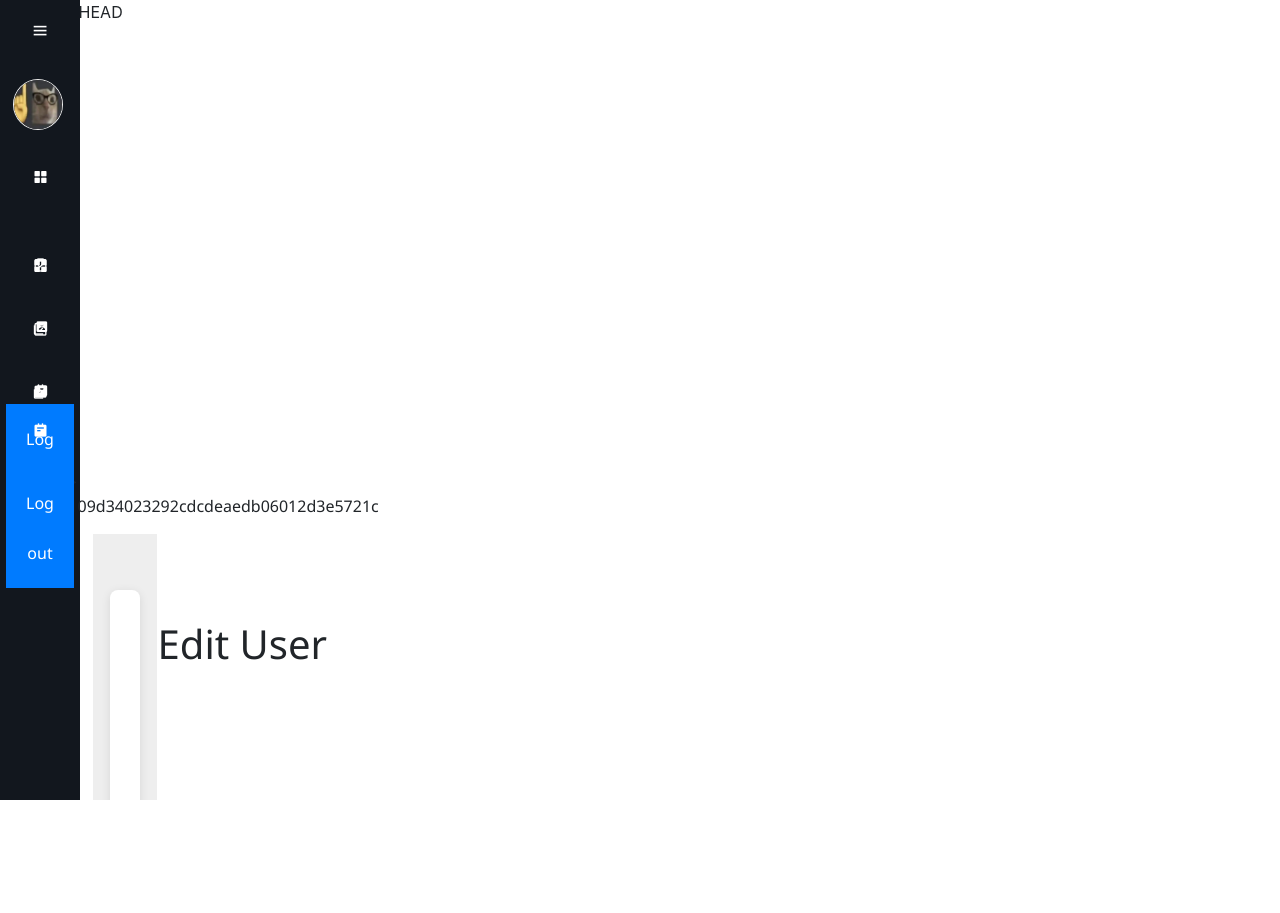
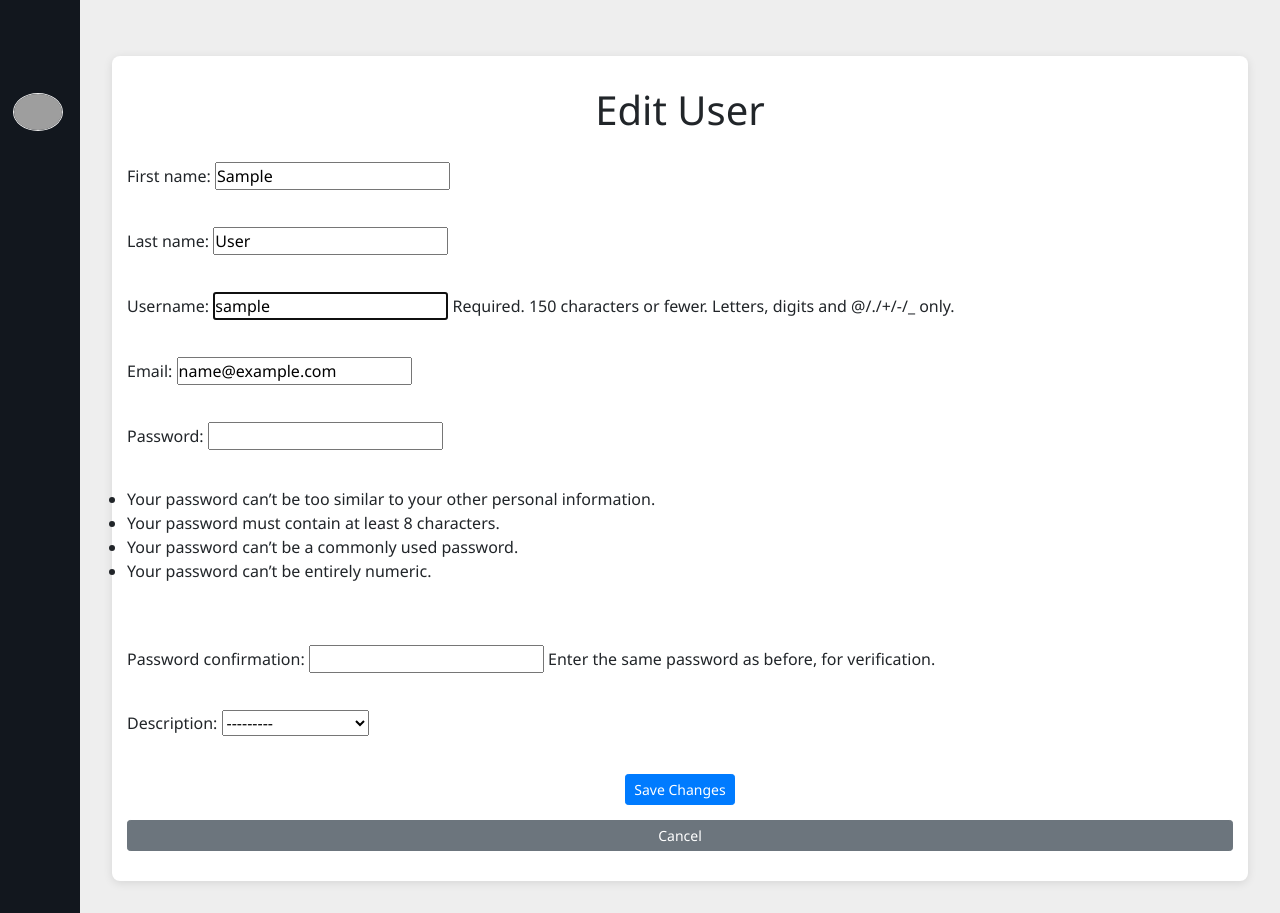
Before and after one commit to ana-chenoweth/ProyectoPizzas, a Django app: page /editar-usuario/1/ in a window 1280 px wide. Before the commit the page ends 800 px from the top, so only its background shows below. Run offline with Django 5.2, Linux system fonts and the light colour scheme; the visitor is signed in with stand-in values (Sample User, id 1); data comes from the database, SQL or seed files in the repository; some libraries are stand-ins or nearby versions; grey boxes are pictures that could not be loaded.

Commit message:
ya borra y edita y arregle errores

```diff
--- a/MyPizzeria/base/static/css/dashboard.css
+++ b/MyPizzeria/base/static/css/dashboard.css
@@ -15,8 +15,8 @@
   position: absolute;
   top: 0;
   left: 0;
-  height: 100vh;
-  width: 80px;
+  height: 1000vh;
+  width: 10000px;
   background-color: #12171e;
   padding: 0.4rem 0.8rem;
   transition: all 0.5s ease;
--- a/MyPizzeria/base/templates/add_inventory_item.html
+++ b/MyPizzeria/base/templates/add_inventory_item.html
@@ -89,7 +89,7 @@
                 </div>
                 <div class="d-flex justify-content-between mt-3">
                     <button type="submit" class="btn btn-primary">Create Task</button>
-                    <a href="{% url 'base:inventory_list' %}" class="btn btn-secondary">Cancel</a>
+                    <a href="{% url 'base:home' %}" class="btn btn-secondary">Cancel</a>
                 </div>
             </form>
         </div>
--- a/MyPizzeria/base/templates/base.html
+++ b/MyPizzeria/base/templates/base.html
@@ -82,7 +82,6 @@
       <div class="container mt-12">
       <h1>Inventory Overview</h1>
       <div class="container mt-12">
-        <h1>Inventory Overview</h1>
         {% if low_stock_items %}
         <div class="alert alert-warning mt-4" role="alert">
           <strong>¡Atención!</strong> Hay productos con inventario bajo:
--- a/MyPizzeria/base/templates/edit-inventory-item.html
+++ b/MyPizzeria/base/templates/edit-inventory-item.html
@@ -82,7 +82,7 @@
   <div class="main-content">
     <div class="container mt-4">
       <h1>Edit Inventory Item</h1>
-      <form method="POST" action="{% url 'base:edit_inventory_item' item.id %}">
+      <form method="POST" action="{% url 'base:edit_inventory_item' inventory_item.id %}">
         {% csrf_token %}
         {{ form.as_p }}
         <button type="submit" class="btn btn-primary btn-sm">Save Changes</button>
--- a/MyPizzeria/base/templates/editar-usuario.html
+++ b/MyPizzeria/base/templates/editar-usuario.html
@@ -13,7 +13,6 @@
 </head>
 
 <body>
-<<<<<<< HEAD
    <!-- Bootstrap JS and dependencies -->
    <script src="https://code.jquery.com/jquery-3.5.1.slim.min.js"></script>
    <script src="https://cdn.jsdelivr.net/npm/@popperjs/core@2.9.2/dist/umd/popper.min.js"></script>
@@ -26,36 +25,6 @@
         <span>Piedra Romana</span>
       </div>
       <i class="bx bx-menu" id="btn"></i>
-=======
-    <div class="sidebar">
-        <div class="top">
-            <div class="logo">
-                <i class="bx bxl-codepen"></i>
-                <span>WorkMate</span>
-            </div>
-            <i class="bx bx-menu" id="btn"></i>
-        </div>
-        <div class="user">
-            <img src="{% static 'images/user-img.jpg' %}" alt="me" class="user-img">
-            <div>
-                {% if user.is_authenticated %}
-                <p class="bold">Hello, {{user.username}}</p>
-                {% endif %}
-            </div>
-        </div>
-        <ul>
-            <li><a href="/"><i class="bx bxs-grid-alt"></i><span class="nav-item">Dashboard</span></a></li>
-            <li><a href="/gestion-tareas/"><i class="bx bx-task"></i><span class="nav-item">Manage Tasks</span></a></li>
-            <li><a href="/gestion-usuarios/"><i class="bx bxs-user-account"></i><span class="nav-item">Manage Users</span></a></li>
-            <li><a href="/mis-tareas/"><i class="bx bxs-notepad"></i><span class="nav-item">My Tasks</span></a></li>
-            <li>
-                <form method="POST" action="{% url 'base:logout' %}" class="logout-form">
-                    {% csrf_token %}
-                    <button type="submit" aria-label="Logout">Log out</button>
-                </form>
-            </li>
-        </ul>
->>>>>>> 562b86109d34023292cdcdeaedb06012d3e5721c
     </div>
     <div class="user">
       <img src="{% static "user-img.jpg" %}" alt="me" class="user-img">
@@ -116,7 +85,7 @@
             {% csrf_token %}
             {{ form.as_p }}
             <button type="submit" class="btn btn-primary btn-sm">Save Changes</button>
-            <a href="{% url 'base:gestion_tareas' %}" class="btn btn-secondary btn-sm">Cancel</a>
+            <a href="{% url 'base:home' %}" class="btn btn-secondary btn-sm">Cancel</a>
           </form>
         </div>
       </div>
--- a/MyPizzeria/base/views.py
+++ b/MyPizzeria/base/views.py
@@ -61,7 +61,7 @@ def edit_inventory_item(request, item_id):
         if form.is_valid():
             form.save()
             messages.success(request, 'Inventory item updated successfully!')
-            return redirect('home')
+            return redirect('base:home')
     else:
         form = InventoryItemForm(instance=inventory_item)
     return render(request, 'edit-inventory-item.html', {'form': form, 'inventory_item': inventory_item})
@@ -93,7 +93,7 @@ def delete_inventory_item(request, item_id):
     if request.method == 'POST':
         inventory_item.delete()
         messages.success(request, "Inventory item deleted successfully!")
-        return redirect('home')
+        return redirect('base:home')
     return render(request, 'delete-inventory-item.html', {'inventory_item': inventory_item})
 
 @login_required
```
Also changed, not shown: MyPizzeria/base/templates/gestion-listausuarios.html (+0 -8 lines).
